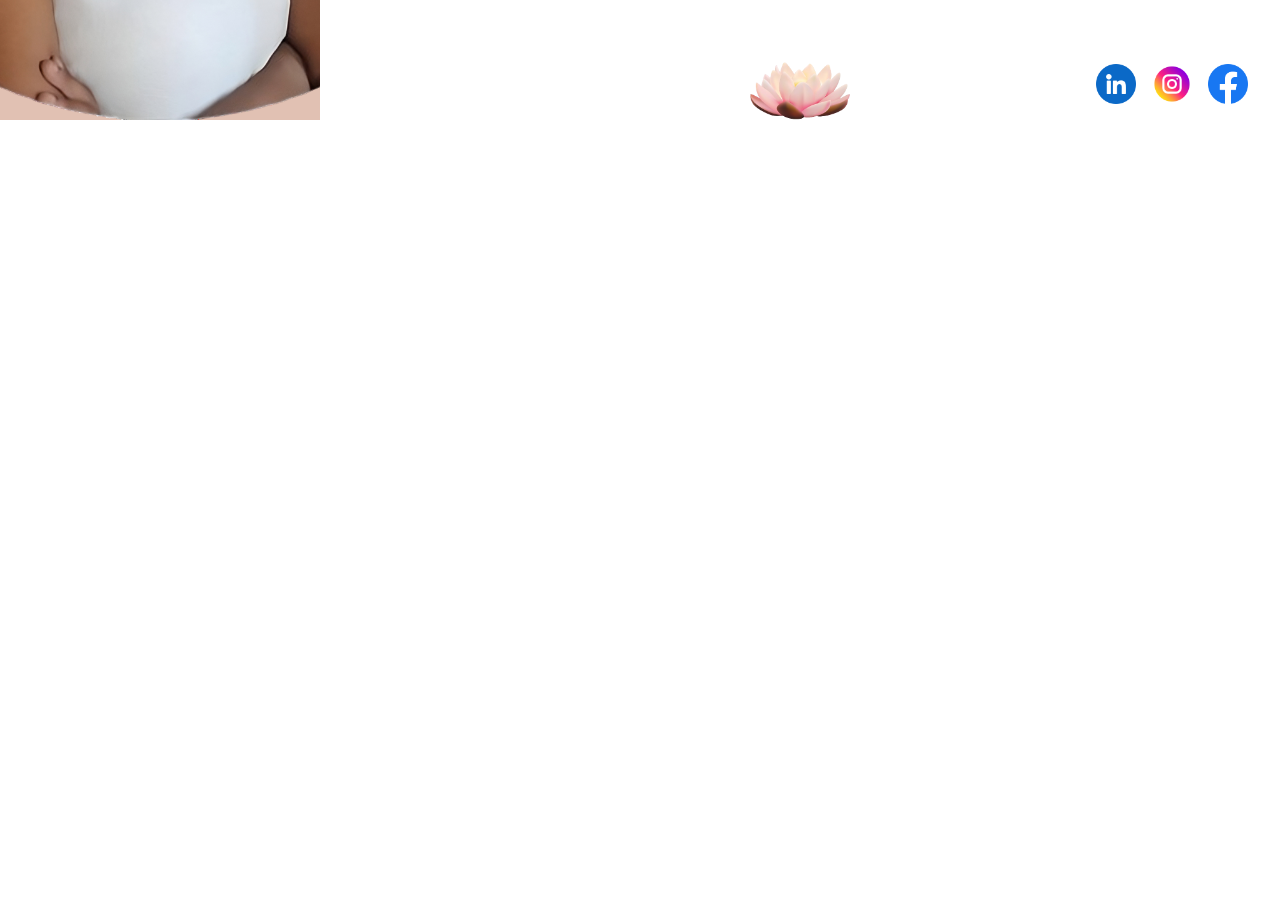
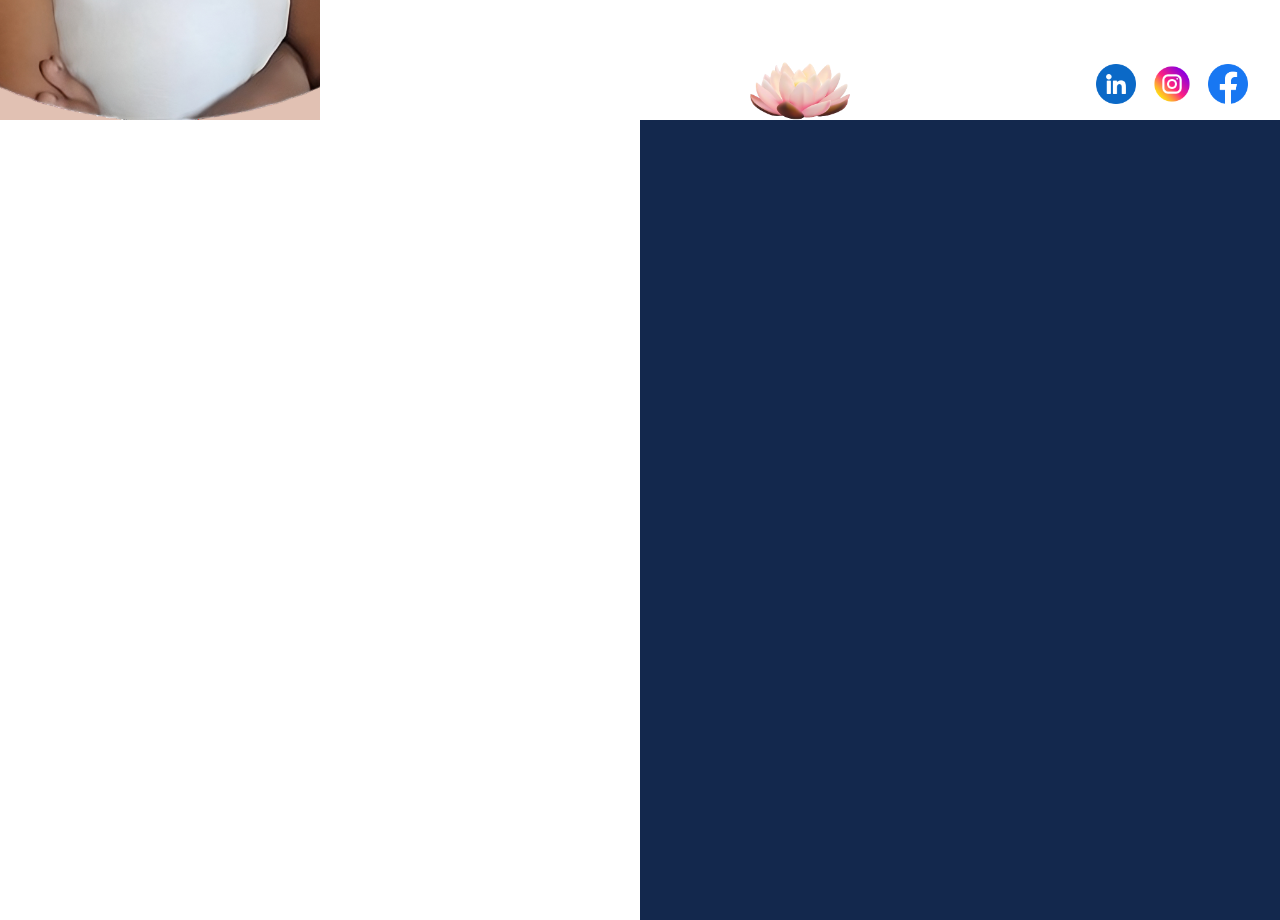
Before and after one commit to hasinaniaina/noela-assist, a Next.js app: page / in a window 1280 px wide. Shown: the part 680-1600 px from the top of the page. Before the commit the page ends 800 px from the top, so only its background shows below. Built offline with nearby package versions, Linux system fonts and the light colour scheme.

Commit message:
Ajout intro loading

```diff
--- a/app/globals.css
+++ b/app/globals.css
@@ -462,3 +462,50 @@ input:-webkit-autofill:active {
   min-width: 0;
   padding-left: var(--slide-spacing);
 }
+
+.mask-left-fadeOut {
+  animation: up .5s ease-out forwards ;
+}
+
+
+.mask-right-fadeOut {
+  animation: down .5s ease-out forwards ;
+}
+
+
+.logo-fadeOut {
+  opacity: 1;
+  animation: fadeOut 1s ease-out forwards ;
+}
+
+@keyframes fadeOut {
+  0% {
+    opacity: 1;
+  }
+
+  100% {
+    opacity: 0;
+  }
+}
+
+
+@keyframes up {
+  0% {
+    transform: translateY(0);
+  }
+
+  100% {
+    transform: translateY(-100%);
+  }
+}
+
+
+@keyframes down {
+  0% {
+    transform: translateY(0);
+  }
+
+  100% {
+    transform: translateY(100%);
+  }
+}
--- a/app/layout.tsx
+++ b/app/layout.tsx
@@ -17,8 +17,16 @@ export default function RootLayout({
   children: React.ReactNode;
 }>) {
   return (
+
     <html lang="en" className="no-js">
       <body>
+        <div className="absolute  w-screen h-screen z-30" id="mask">
+          <div className="mask-left-right-holder flex w-full h-full">
+            <div className="mask-left h-full w-[50%] bg-custom-blue" id="mask-left"></div>
+            <div className="mask-right h-full w-[50%] bg-custom-fonceBlue" id="mask-right"></div>
+          </div>
+          <img src="assets/images/logo.png"  alt="noela logo" id="logo" className="absolute top-[50%] left-[50%] translate-x-[-50%] translate-y-[-50%] rounded-[50%]" />
+        </div>
         {children}
         <Toaster />
       </body>
--- a/public/assets/js/main.js
+++ b/public/assets/js/main.js
@@ -10,6 +10,21 @@
  */
 (function (window) {
   "use strict";
+
+  if(document.readyState === "complete") {
+    const logo = document.getElementById("logo");
+    const maskLeft = document.getElementById("mask-left");
+    const maskRight = document.getElementById("mask-right");
+    logo.classList.add("logo-fadeOut");
+
+    setTimeout(() => {
+      maskLeft.classList.add("mask-left-fadeOut");
+      setTimeout(() => {
+        maskRight.classList.add("mask-right-fadeOut");
+      }, 500);
+    }, 1000);
+  }
+
 
   var support = { transitions: Modernizr.csstransitions },
     // transition end event name
```
Also changed, not shown: app/page.tsx (+6 -1 lines), public/assets/images/logo.png (added).
